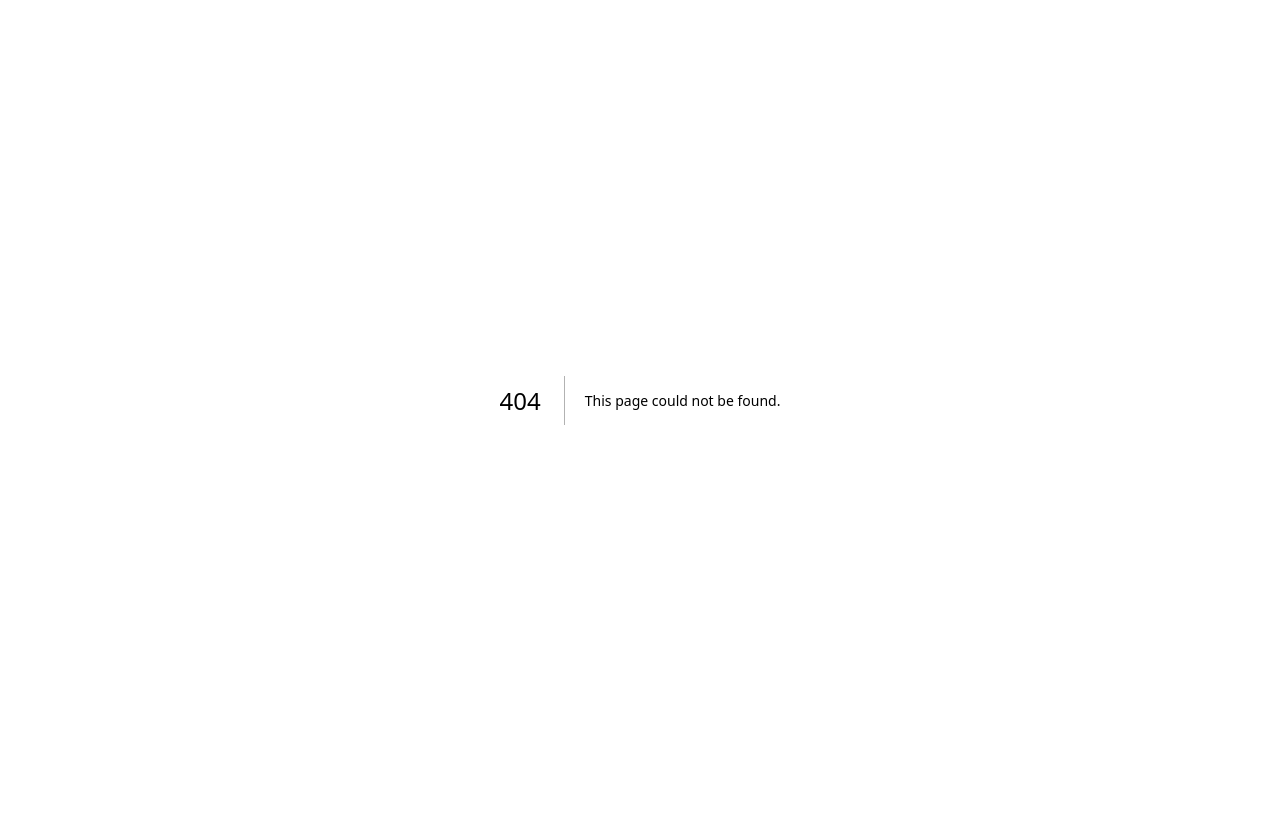
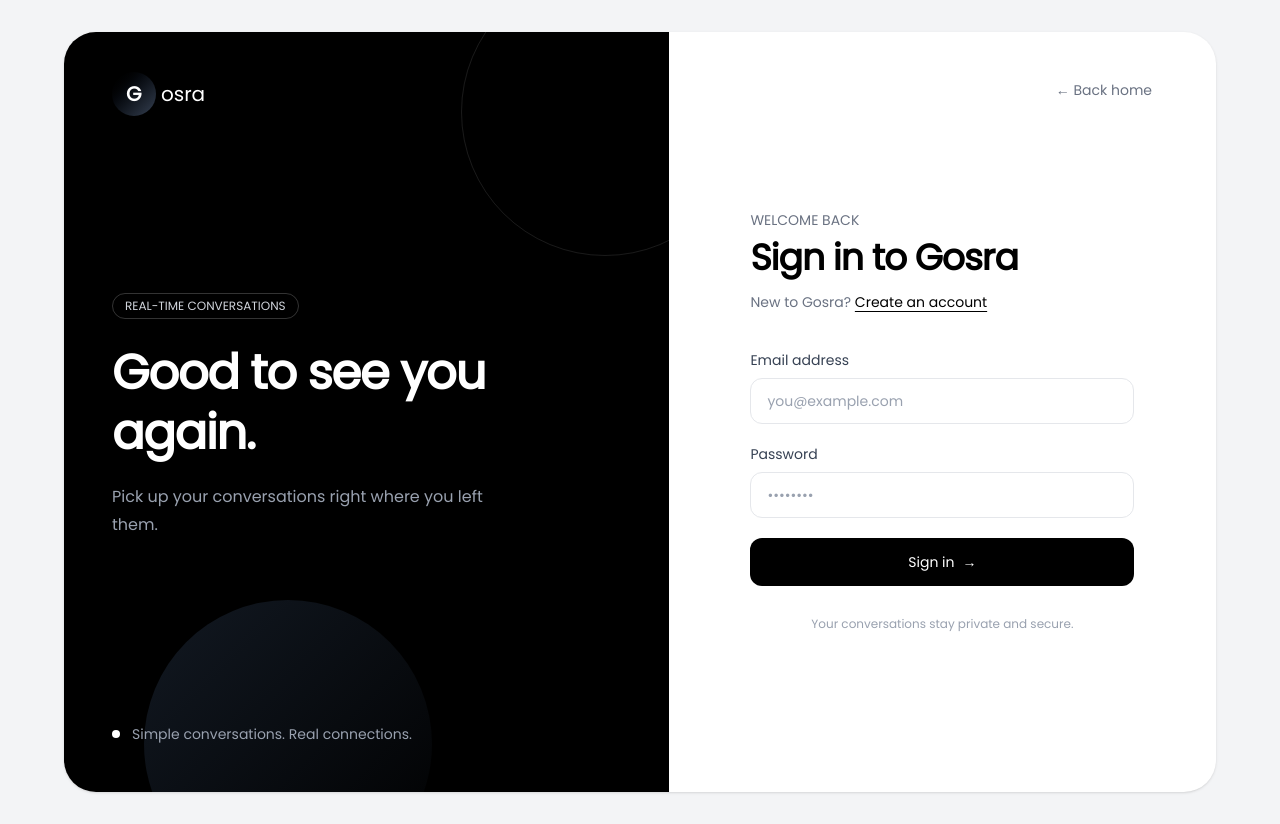
Before and after one commit to khelifakoussai1820/WebSocket-chat-APP-, a Next.js app in the folder apps/web/: page /signin in a window 1280 px wide. Before the commit this address had no page. Before the commit the page ends 800 px from the top, so only its background shows below. Built offline with nearby package versions, Linux system fonts and the light colour scheme.

Commit message:
terminer les pages signin et signup

```diff
--- /dev/null
+++ b/apps/web/app/signin/page.js
@@ -0,0 +1,7 @@
+import AuthShell from "@/components/auth/AuthShell";
+
+export const metadata = { title: "Sign in | Gosra" };
+
+export default function SignInPage() {
+  return <AuthShell mode="signin" />;
+}
--- /dev/null
+++ b/apps/web/app/signup/page.js
@@ -0,0 +1,7 @@
+import AuthShell from "@/components/auth/AuthShell";
+
+export const metadata = { title: "Sign up | Gosra" };
+
+export default function SignUpPage() {
+  return <AuthShell mode="signup" />;
+}
--- /dev/null
+++ b/apps/web/components/auth/AuthShell.jsx
@@ -0,0 +1,97 @@
+"use client";
+
+import Link from "next/link";
+import { useForm } from "react-hook-form";
+import Logo from "@/components/logo";
+
+const fieldClass =
+  "mt-2 w-full rounded-xl border bg-white px-4 py-3 text-sm text-black outline-none transition placeholder:text-gray-400 focus:border-black";
+
+function Field({ label, error, children }) {
+  return (
+    <label className="block text-sm font-medium text-gray-700">
+      {label}
+      {children}
+      {error && <span className="mt-1 block text-xs text-red-600">{error}</span>}
+    </label>
+  );
+}
+
+export default function AuthShell({ mode }) {
+  const isSignup = mode === "signup";
+  const {
+    register,
+    handleSubmit,
+    formState: { errors },
+  } = useForm({ mode: "onTouched" });
+
+  // Authentication will be connected later. This only keeps the form state local.
+  const onSubmit = () => {};
+
+  return (
+    <main className="min-h-screen bg-gray-100 px-5 py-5 font-poppins sm:p-8">
+      <div className="mx-auto grid min-h-[calc(100vh-2.5rem)] max-w-6xl overflow-hidden rounded-[2rem] bg-white shadow-sm lg:grid-cols-[1.05fr_0.95fr]">
+        <section className="relative hidden overflow-hidden bg-black p-12 text-white lg:flex lg:flex-col">
+          <div className="relative z-10"><Logo inverted /></div>
+          <div className="relative z-10 my-auto max-w-md">
+            <span className="mb-6 inline-flex rounded-full border border-white/20 px-3 py-1 text-xs text-gray-300">
+              REAL-TIME CONVERSATIONS
+            </span>
+            <h1 className="text-5xl font-semibold leading-tight tracking-tight">
+              {isSignup ? "Start a better conversation." : "Good to see you again."}
+            </h1>
+            <p className="mt-5 max-w-sm text-base leading-7 text-gray-400">
+              {isSignup
+                ? "Create your space and stay close to the people who matter."
+                : "Pick up your conversations right where you left them."}
+            </p>
+          </div>
+          <div className="relative z-10 flex items-center gap-3 text-sm text-gray-400">
+            <span className="h-2 w-2 rounded-full bg-white" /> Simple conversations. Real connections.
+          </div>
+          <div className="absolute -right-20 -top-16 h-72 w-72 rounded-full border border-white/10" />
+          <div className="absolute -bottom-24 left-20 h-72 w-72 rounded-full bg-linear-to-br from-gray-800 to-transparent opacity-60" />
+        </section>
+
+        <section className="flex flex-col px-6 py-8 sm:px-12 sm:py-12 lg:px-16">
+          <div className="flex items-center justify-between lg:hidden"><Logo /><Link href="/" className="text-sm text-gray-500 hover:text-black">Back home</Link></div>
+          <Link href="/" className="ml-auto hidden text-sm text-gray-500 transition-colors hover:text-black lg:block">← Back home</Link>
+
+          <div className="mx-auto my-auto w-full max-w-sm py-10">
+            <p className="text-sm font-medium text-gray-500">{isSignup ? "JOIN GOSRA" : "WELCOME BACK"}</p>
+            <h2 className="mt-2 text-4xl font-semibold tracking-tight text-black">
+              {isSignup ? "Create your account" : "Sign in to Gosra"}
+            </h2>
+            <p className="mt-3 text-sm leading-6 text-gray-500">
+              {isSignup ? "Already have an account?" : "New to Gosra?"}{" "}
+              <Link href={isSignup ? "/signin" : "/signup"} className="font-medium text-black underline underline-offset-4">
+                {isSignup ? "Sign in" : "Create an account"}
+              </Link>
+            </p>
+
+            <form onSubmit={handleSubmit(onSubmit)} className="mt-9 space-y-5" noValidate>
+              {isSignup && (
+                <Field label="Full name" error={errors.name?.message}>
+                  <input className={`${fieldClass} ${errors.name ? "border-red-500" : "border-gray-200"}`} placeholder="Your name" autoComplete="name" {...register("name", { required: "Please enter your name." })} />
+                </Field>
+              )}
+              <Field label="Email address" error={errors.email?.message}>
+                <input className={`${fieldClass} ${errors.email ? "border-red-500" : "border-gray-200"}`} type="email" placeholder="you@example.com" autoComplete="email" {...register("email", { required: "Please enter your email address.", pattern: { value: /^\S+@\S+$/i, message: "Enter a valid email address." } })} />
+              </Field>
+              <Field label="Password" error={errors.password?.message}>
+                <input className={`${fieldClass} ${errors.password ? "border-red-500" : "border-gray-200"}`} type="password" placeholder="••••••••" autoComplete={isSignup ? "new-password" : "current-password"} {...register("password", { required: "Please enter your password.", ...(isSignup ? { minLength: { value: 8, message: "Use at least 8 characters." } } : {}) })} />
+              </Field>
+              <button type="submit" className="mt-2 flex w-full items-center justify-center rounded-xl bg-black px-4 py-3.5 text-sm font-medium text-white transition hover:bg-gray-800">
+                {isSignup ? "Create account" : "Sign in"} <span className="ml-2">→</span>
+              </button>
+            </form>
+
+            <p className="mt-7 text-center text-xs leading-5 text-gray-400">
+              {isSignup ? "By creating an account, you agree to our Terms and Privacy Policy." : "Your conversations stay private and secure."}
+            </p>
+          </div>
+        </section>
+      </div>
+    </main>
+  );
+}
--- a/apps/web/components/logo.jsx
+++ b/apps/web/components/logo.jsx
@@ -1,10 +1,10 @@
-function Logo() {
+function Logo({ inverted = false }) {
   return (
     <div>
       <span className="font-poppins px-3.5 py-2 text-center font-bold rounded-full text-white bg-linear-to-br from-black to-gray-700 text-xl">
         G
       </span>
-      <span className="font-poppins text-xl"> osra </span>
+      <span className={`font-poppins text-xl${inverted ? " text-white" : ""}`}> osra </span>
     </div>
   );
 }
--- a/apps/web/package.json
+++ b/apps/web/package.json
@@ -12,7 +12,8 @@
     "gsap": "^3.15.0",
     "next": "16.3.5",
     "react": "19.2.8",
-    "react-dom": "19.2.8"
+    "react-dom": "19.2.8",
+    "react-hook-form": "^7.88.0"
   },
   "devDependencies": {
     "@tailwindcss/postcss": "^4",
```
Also changed, not shown: 1 other file (tests, documents, lock files or other folders).
